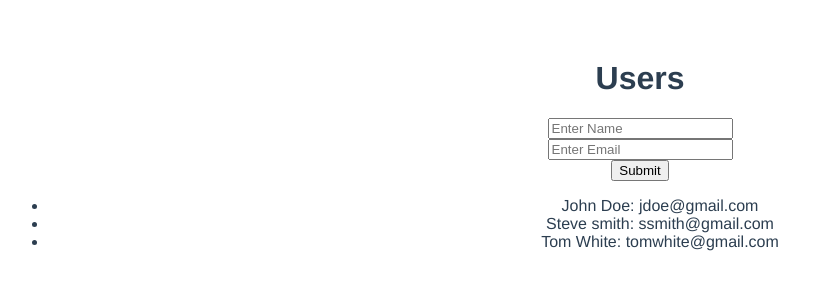
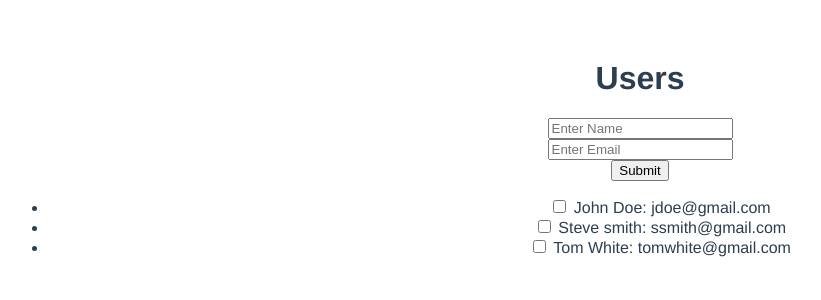
Before and after one commit to EdilsonBorges/Vue.js-workspace, a Vue app: page / in a window 1280 px wide. Shown: the top 300 px of the page, without its empty margins (0-821 px from the left). Built offline with nearby package versions, Linux system fonts and the light colour scheme.

Commit message:
Checkbox and style to mark user as contacted

```diff
--- a/src/components/Users.vue
+++ b/src/components/Users.vue
@@ -9,7 +9,12 @@
         <input type="submit" value="Submit">
       </form>
       <ul>
-        <li v-for="user in users">{{user.name}}: {{user.email}}</li>
+        <li v-for="user in users">
+          <input type="checkbox" class="toggle" v-model="user.contacted">
+          <span :class="{contacted: user.contacted}">
+          {{user.name}}: {{user.email}}
+          </span>
+        </li>
       </ul>
   </div>
 </template>
@@ -53,5 +58,7 @@
 </script>
 
 <style scoped>
-
+  .contacted{
+    text-decoration: line-through
+  }
 </style>
```
